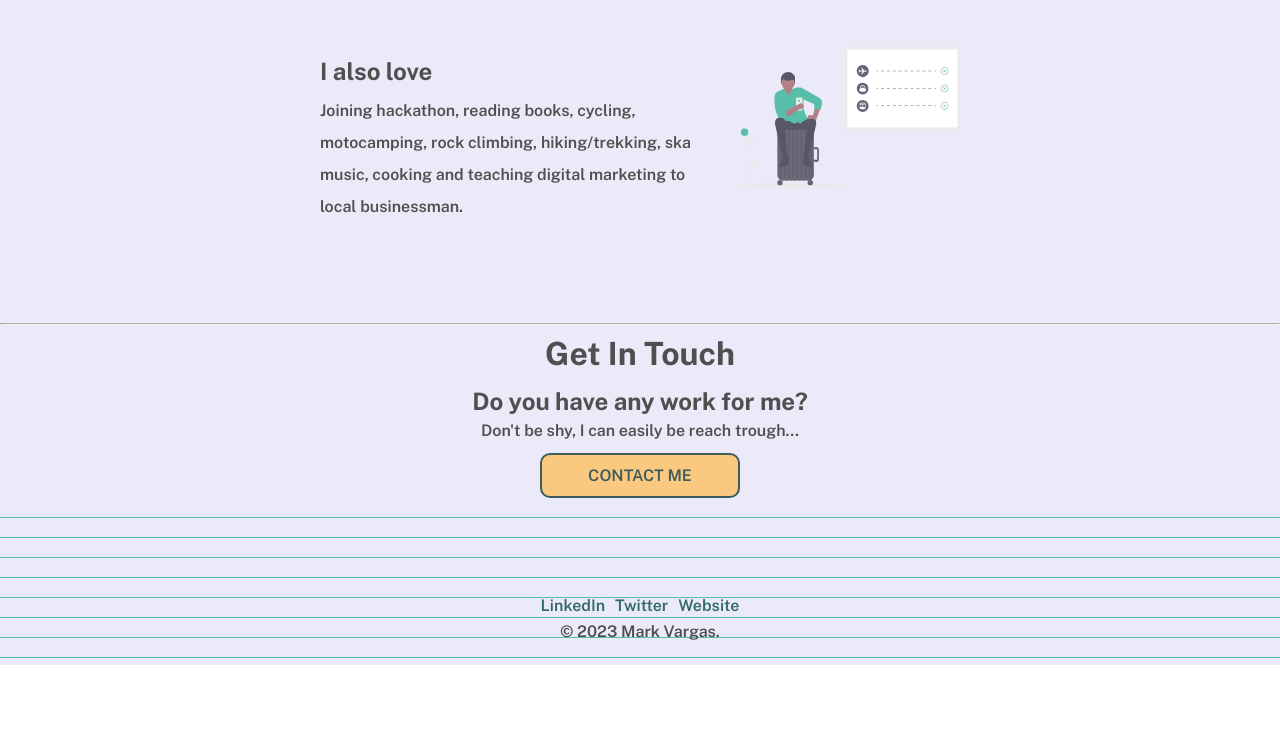
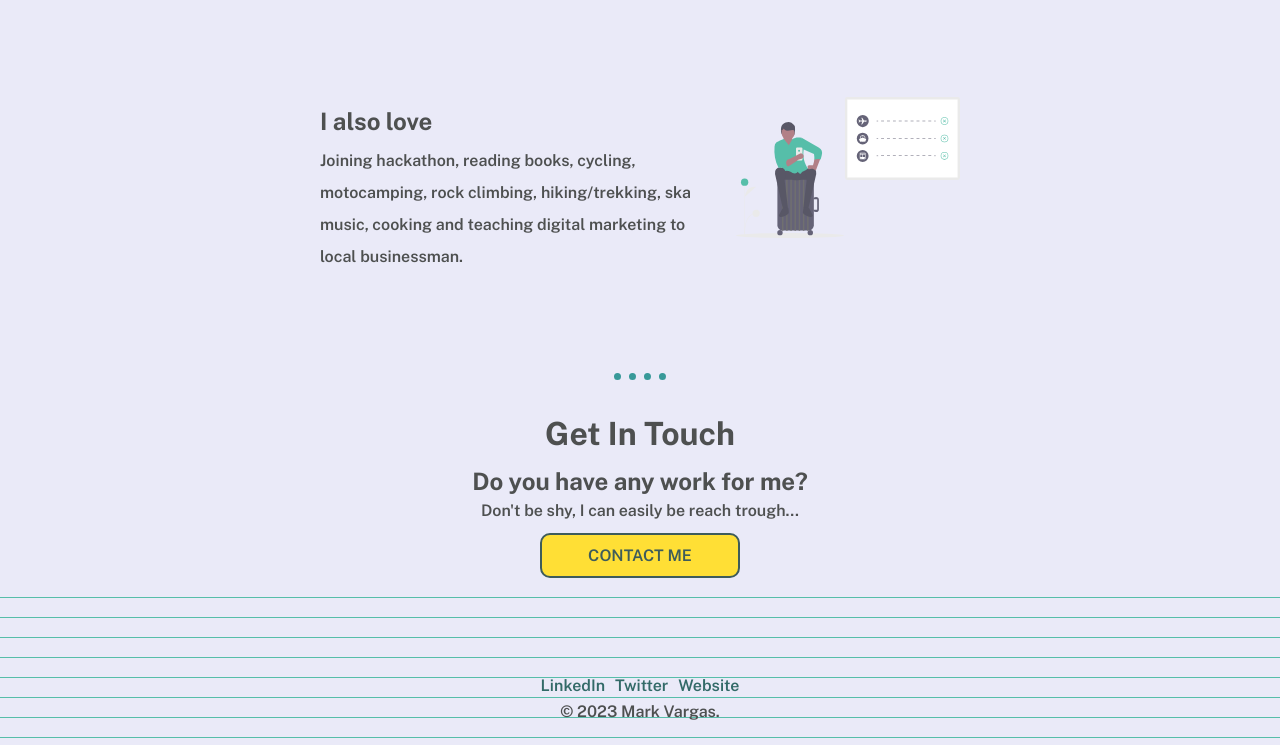
Before and after one commit to hindtag/css_bootcamp, a plain HTML site: page CSS-my-site/index.html in a window 1280 px wide. Shown: the part 1566-2311 px from the top of the page. Before the commit the page ends 2231 px from the top, so only its background shows below. Drawn offline with nearby package versions, Linux system fonts and the light colour scheme; a web font is replaced by a local one.

Commit message:
WIP CSS lesson 20 portfolio

```diff
--- a/CSS-my-site/css/styles.css
+++ b/CSS-my-site/css/styles.css
@@ -14,6 +14,14 @@ body {
 
 body::-webkit-scrollbar {
 	display: none;
+}
+
+hr {
+	width: 4%;
+	border-style: dotted none none;
+	border-width: 7.5px;
+	border-color: #078080;
+	margin: 25px auto;
 }
 
 h1 {
@@ -191,7 +199,7 @@ a:visited {
 
 .btn {
 	display: flex;
-	background-color: #f9bc60;
+	background-color: #ffd803;
 	color: #0f3433;
 	margin: 10px auto auto auto;
 	border: 2px solid;
```
